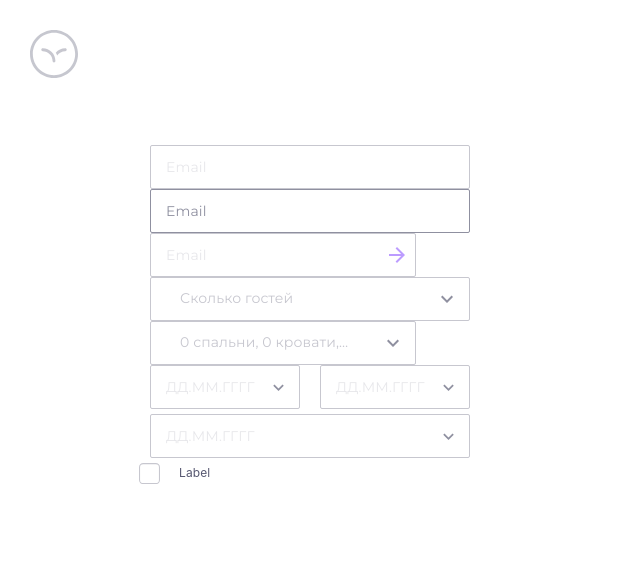
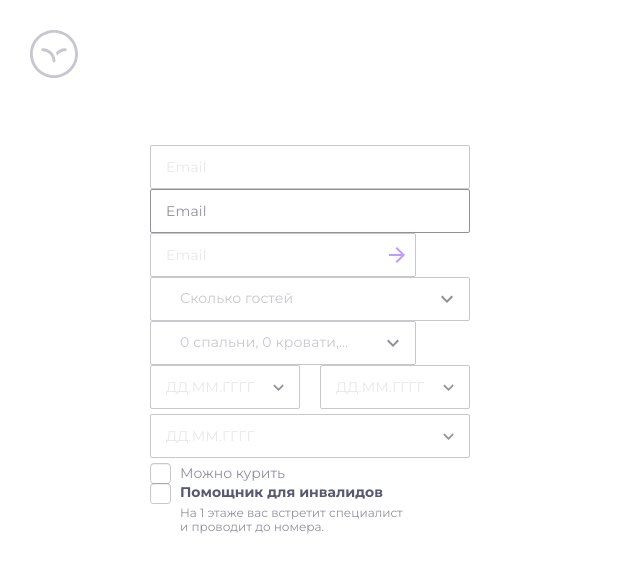
Before and after one commit to PushkinDenis/toxin-hotel-react, a React (Vite) app: page /toxin-hotel-react/form-elements in a window 1280 px wide. Shown: the top 572 px of the page, without its empty margins (0-640 px from the left). Built offline with nearby package versions, Linux system fonts and the light colour scheme.

Commit message:
checkbox fix

```diff
--- a/src/pages/ui-kit/form-elements/ui/form-elements.tsx
+++ b/src/pages/ui-kit/form-elements/ui/form-elements.tsx
@@ -14,7 +14,8 @@ export const FormElements: FC = () => {
         <Dropdown items={["СПАЛЬНИ", "КРОВАТИ", "ВАННЫЕ КОМНАТЫ"]} />
         <DatePickerDropdown type={"date"} />
         <DatePickerDropdown type={"date-wide"} />
-        <Checkbox />
+        <Checkbox label="Можно курить" />
+        <Checkbox label="Помощник для инвалидов" type="rich" description="На 1 этаже вас встретит специалист и проводит до номера." />
       </div>
     </LayoutUiKit>
   );
--- a/src/shared/ui/checkbox/checkbox.module.scss
+++ b/src/shared/ui/checkbox/checkbox.module.scss
@@ -3,13 +3,39 @@
   margin: 0;
   width: 20px;
   height: 20px;
+  margin-right: 10px;
 }
 
 .form {
-  font-size: 12px;
-  & > span:last-child {
-    font-size: 12px;
-    font: var(--font);
-    margin-left: 20px;
+  display: flex;
+  width: 222px;
+  font-size: 14px;
+  align-items: center;
+  &_rich {
+    width: 266px;
+    height: 52px;
+    align-items: flex-start;
   }
 }
+.label {
+  font-family: var(--font);
+  color: var(--color-dark-shade-50);
+  line-height: 18px;
+  &_wrapper {
+    display: flex;
+    width: 233px;
+    flex-direction: column;
+  }
+  &_description {
+    margin-top: 5px;
+    color: var(--color-dark-shade-50);
+    font-size: 12px;
+    line-height: 14px;
+    font-family: var(--font);
+    align-self: start;
+  }
+  &_rich {
+    font-weight: bold;
+    color: var(--color-dark-shade-75);
+  }
+}
--- a/src/shared/ui/checkbox/checkbox.tsx
+++ b/src/shared/ui/checkbox/checkbox.tsx
@@ -1,13 +1,29 @@
 import { FC } from "react";
 import styles from "./checkbox.module.scss";
-import { Checkbox as CheckboxMui, StyledEngineProvider, FormControlLabel } from "@mui/material";
+import { Checkbox as CheckboxMui, StyledEngineProvider, FormControlLabel, FormLabel } from "@mui/material";
 import { CheckboxDefault, CheckboxChecked } from "@shared";
+import clsx from "clsx";
+type CheckboxProps = {
+  type?: string;
+  label?: string;
+  description?: string;
+};
 
-export const Checkbox: FC = () => {
+export const Checkbox: FC<CheckboxProps> = ({ label, description, type }) => {
   return (
     <>
       <StyledEngineProvider injectFirst>
-        <FormControlLabel className={styles.form} control={<CheckboxMui className={styles.checkbox} icon={<CheckboxDefault />} checkedIcon={<CheckboxChecked />} />} label="Label" />
+        <label className={type === "rich" ? clsx(styles.form, styles.form_rich) : styles.form}>
+          <CheckboxMui className={styles.checkbox} icon={<CheckboxDefault />} checkedIcon={<CheckboxChecked />} />
+          {type === "rich" ? (
+            <div className={styles.label_wrapper}>
+              <div className={clsx(styles.label_rich, styles.label)}>{label}</div>
+              <div className={styles.label_description}>{description}</div>
+            </div>
+          ) : (
+            <div className={clsx(styles.label)}>{label}</div>
+          )}
+        </label>
       </StyledEngineProvider>
     </>
   );
```
